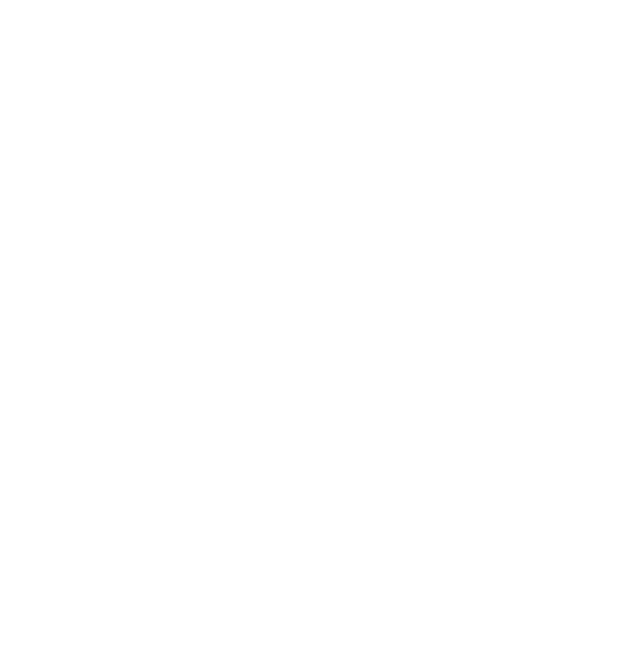
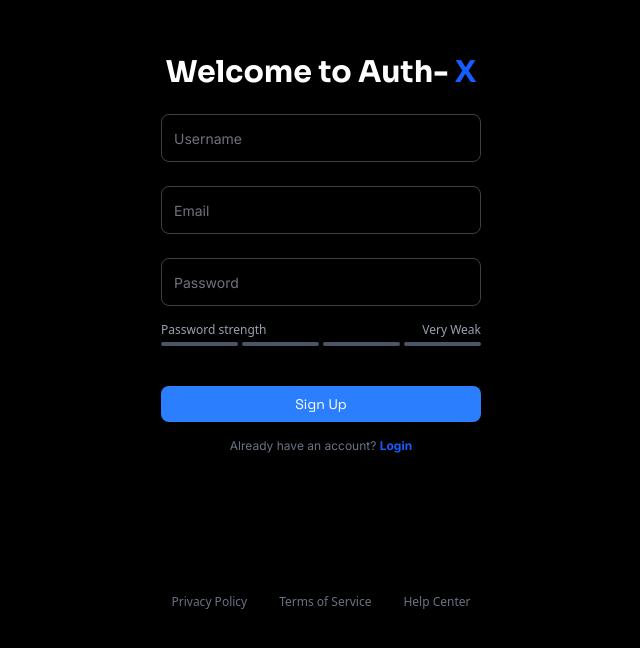
Before and after one commit to Harshit-Parmar555/Auth-X-Frontend, a React (Vite) app: page /register in a window 1280 px wide. Before the commit this address had no page. Shown: the part 146-794 px from the top of the page, without its empty margins (319-959 px from the left). Built offline with nearby package versions, Linux system fonts and the light colour scheme.

Commit message:
feat: add register page and configure route

```diff
--- a/src/App.jsx
+++ b/src/App.jsx
@@ -3,12 +3,14 @@
 
 // pages import
 import Land from "./pages/Land/Land";
+import Register from "./pages/Register/Register";
 
 const App = () => {
   return (
     <BrowserRouter>
       <Routes>
         <Route path="/" element={<Land />} />
+        <Route path="/register" element={<Register />} />
       </Routes>
     </BrowserRouter>
   );
--- /dev/null
+++ b/src/pages/Register/Register.jsx
@@ -0,0 +1,126 @@
+import React from "react";
+
+import { useForm } from "react-hook-form";
+import { useNavigate, Link } from "react-router-dom";
+
+// components
+import Footer from "@/custom/Footer";
+import { Button } from "@/components/ui/button";
+import { Input } from "@/components/ui/input";
+import PasswordStrengthMeter from "@/custom/PasswordStrengthMeter";
+
+const Signup = () => {
+  const navigate = useNavigate();
+
+  const {
+    register,
+    handleSubmit,
+    watch,
+    formState: { errors },
+  } = useForm();
+
+  const onSubmit = async (data) => {
+    console.log(data);
+  };
+
+  return (
+    <div className="h-dvh flex flex-col items-center justify-center bg-black text-white">
+      {/* Form Section */}
+      <div className="flex flex-col justify-center items-center">
+        <h1 className="text-3xl font-bold font-[Sora]">
+          Welcome to Auth- <span className="text-blue-600">X</span>
+        </h1>
+        <form
+          onSubmit={handleSubmit(onSubmit)}
+          className="mt-6 w-80 flex flex-col gap-6"
+        >
+          {/* Username Field */}
+          <div>
+            <Input
+              type="text"
+              placeholder="Username"
+              className="border border-zinc-700 h-12 text-sm font-[Inter]"
+              {...register("username", {
+                required: "Username is required",
+                minLength: {
+                  value: 3,
+                  message: "Username must be at least 3 characters",
+                },
+              })}
+            />
+            {errors.username && (
+              <p className="text-red-500 text-sm mt-1">
+                {errors.username.message}
+              </p>
+            )}
+          </div>
+
+          {/* Email Field */}
+          <div>
+            <Input
+              type="email"
+              placeholder="Email"
+              className="border border-zinc-700 h-12 text-sm font-[Inter]"
+              {...register("email", {
+                required: "Email is required",
+                pattern: {
+                  value: /^\S+@\S+\.\S+$/,
+                  message: "Invalid email format",
+                },
+              })}
+            />
+            {errors.email && (
+              <p className="text-red-500 text-sm mt-1">
+                {errors.email.message}
+              </p>
+            )}
+          </div>
+
+          {/* Password Field */}
+          <div>
+            <Input
+              type="password"
+              placeholder="Password"
+              className="border border-zinc-700 h-12 text-sm font-[Inter]"
+              {...register("password", {
+                required: "Password is required",
+                minLength: {
+                  value: 6,
+                  message: "Password must be at least 6 characters",
+                },
+                pattern: {
+                  value: /\d/,
+                  message: "Password must contain at least one number",
+                },
+              })}
+            />
+            {errors.password && (
+              <p className="text-red-500 text-sm mt-1">
+                {errors.password.message}
+              </p>
+            )}
+            <PasswordStrengthMeter password={watch("password")} />
+          </div>
+
+          {/* Submit Button */}
+          <Button className="mt-4 bg-blue-500 text-white px-6 py-2 rounded-md font-[Space_Grotesk] cursor-pointer">
+            Sign Up
+          </Button>
+        </form>
+
+        {/* Login Link */}
+        <div className="mt-4 text-gray-500 font-[Inter] text-xs">
+          Already have an account?{" "}
+          <Link to="/login" className="text-blue-600 font-bold cursor-pointer">
+            Login
+          </Link>
+        </div>
+      </div>
+
+      {/* Footer */}
+      <Footer />
+    </div>
+  );
+};
+
+export default Signup;
```
